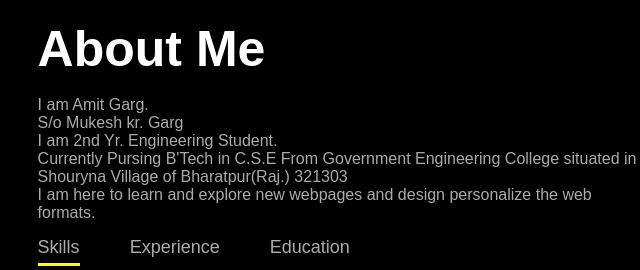
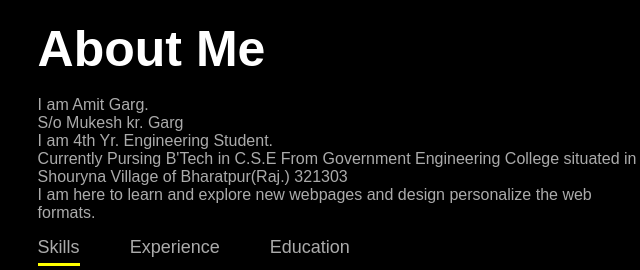
Before and after one commit to theamittgarg/portfolio, a plain HTML site: page index.html in a window 1280 px wide. Shown: the part 325-595 px from the top of the page, 500-1140 px from the left. Drawn offline with Linux system fonts and the light colour scheme.

Commit message:
Update index.html

```diff
--- a/index.html
+++ b/index.html
@@ -40,7 +40,7 @@
                 <h1 class="sub-title">About Me</h1>
                 <p> I am Amit Garg. <br>
                     S/o Mukesh kr. Garg <br>
-                    I am 2nd Yr. Engineering Student.<br>
+                    I am 4th Yr. Engineering Student.<br>
                     Currently Pursing B'Tech in C.S.E From Government Engineering College situated in Shouryna Village of Bharatpur(Raj.) 321303<br>
                     I am here to learn and explore new webpages and design personalize the web formats.
                 </p>
```
